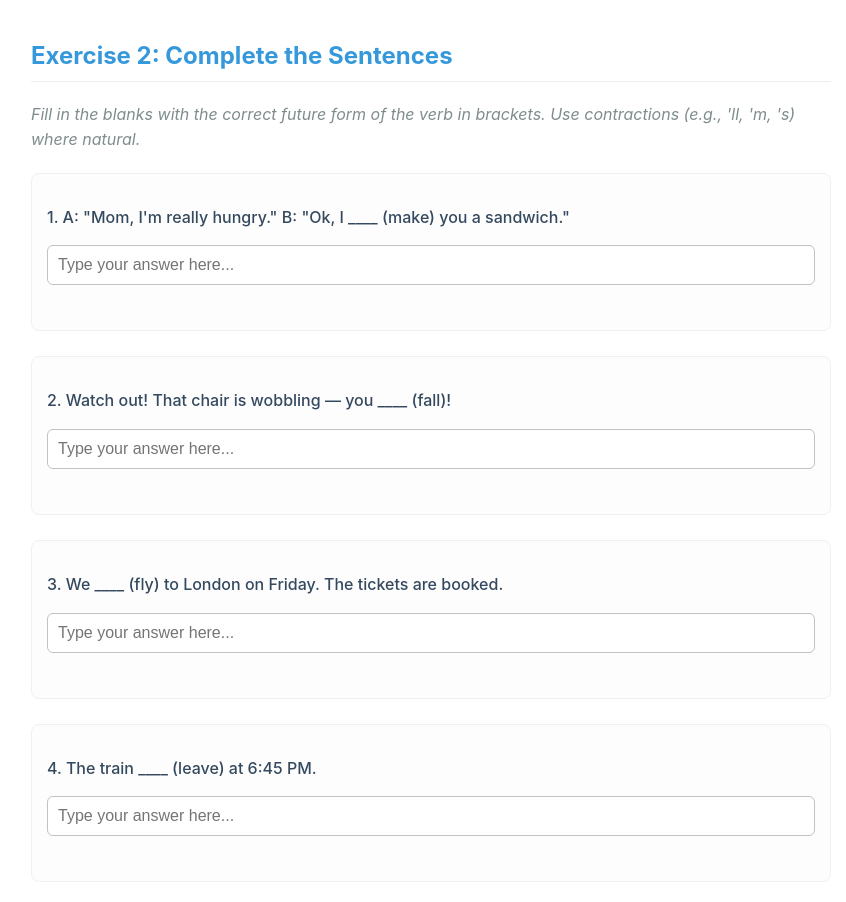
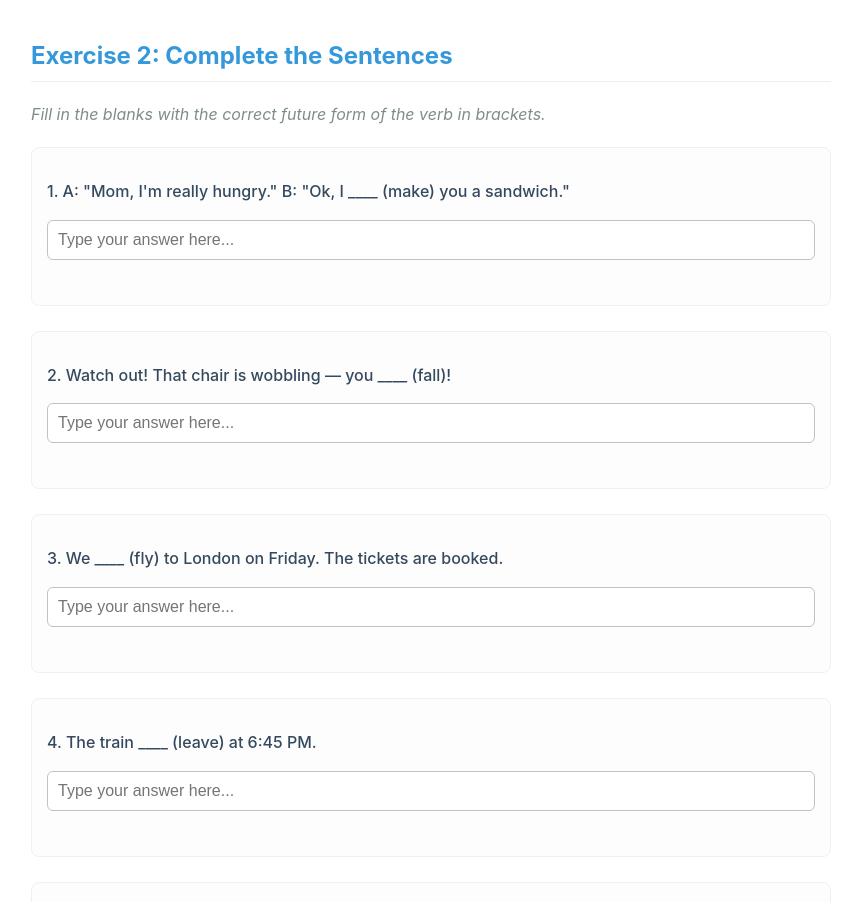
Before and after one commit to thatran2k3/LSTS_B2_Future-forms, a plain HTML site: page index.html in a window 1280 px wide. Shown: the part 2335-3237 px from the top of the page, without its empty margins (209-1055 px from the left). Drawn offline with Linux system fonts and the light colour scheme.

Commit message:
Update exercise instruction for future verb forms
Removed instruction about using contractions in Exercise 2.

```diff
--- a/index.html
+++ b/index.html
@@ -242,7 +242,7 @@
         <!-- Exercise 2: Fill in the Blanks -->
         <section>
             <h2>Exercise 2: Complete the Sentences</h2>
-            <p class="exercise-instruction">Fill in the blanks with the correct future form of the verb in brackets. Use contractions (e.g., 'll, 'm, 's) where natural.</p>
+            <p class="exercise-instruction">Fill in the blanks with the correct future form of the verb in brackets.</p>
             <div id="fill-in-blank-container"></div>
         </section>
 
```
